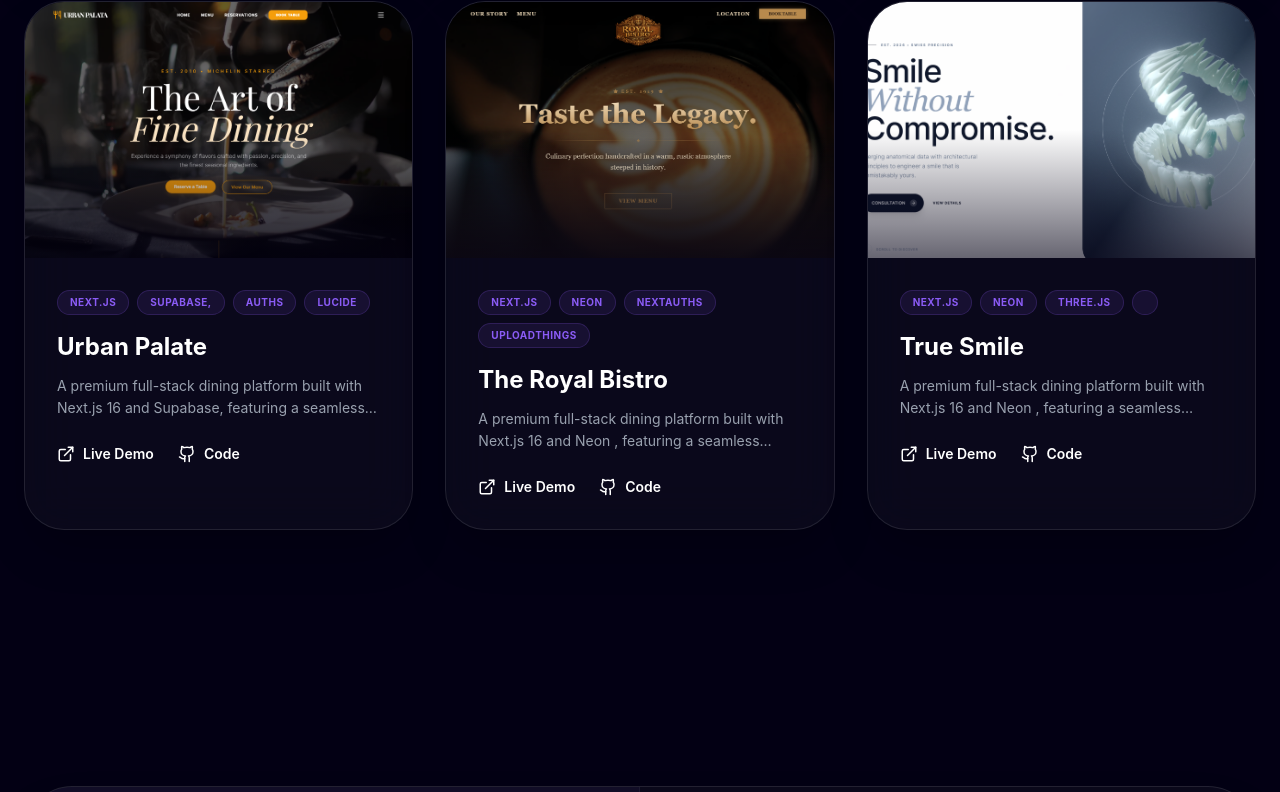
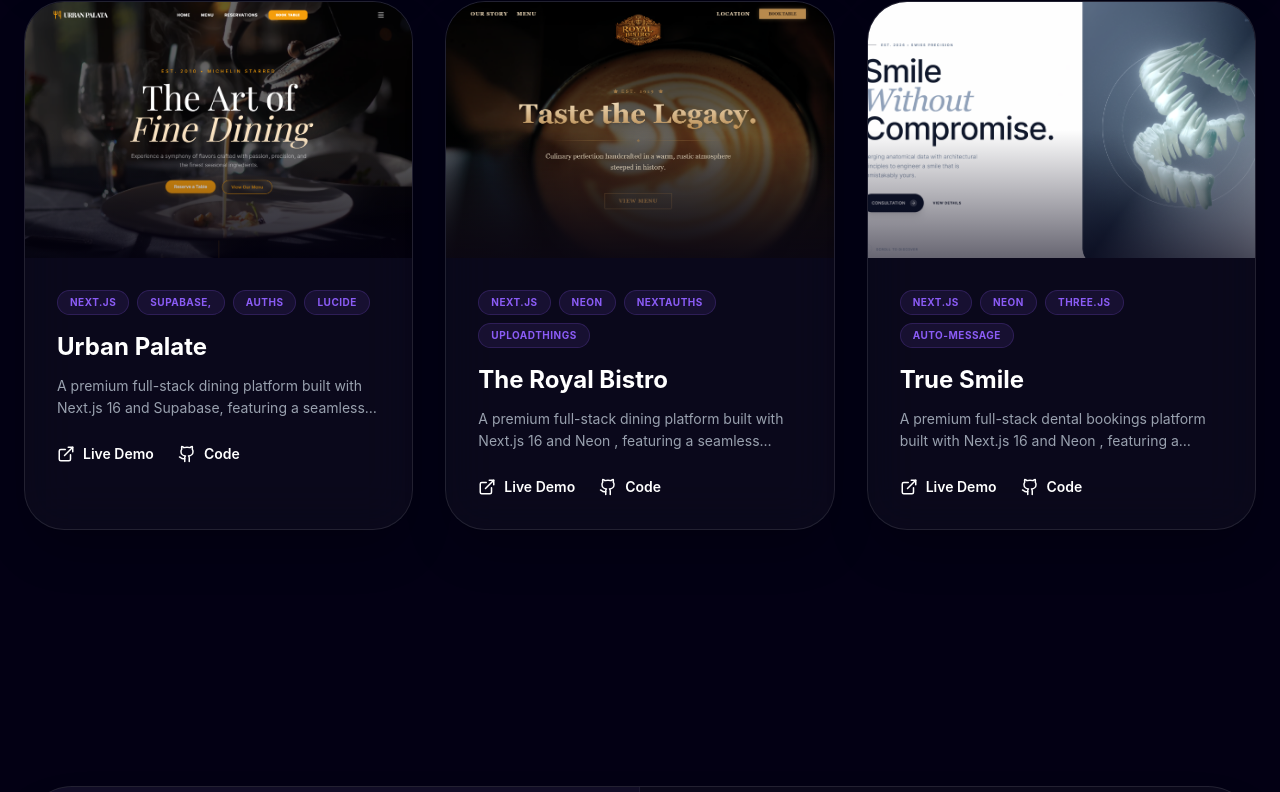
Before and after one commit to Chirantanv19/chirantan-tambe, a Next.js app: page / in a window 1280 px wide. Shown: the part 3239-4031 px from the top of the page. Built offline with nearby package versions, Linux system fonts and the light colour scheme.

Commit message:
fix render issue

```diff
--- a/src/data/projects.ts
+++ b/src/data/projects.ts
@@ -49,23 +49,19 @@ export const projects: Project[] = [
         id: 5,
         title: "The Royal Bistro",
         description: "A premium full-stack dining platform built with Next.js 16 and Neon , featuring a seamless reservation engine and a luxury glassmorphism UI.",
-        tech: ["Next.js", "Neon", "NextAuths", "UploadThings "],
+        tech: ["Next.js", "Neon", "NextAuths", "UploadThings"],
         link: "https://the-royal-bistro.vercel.app",
         github: "https://github.com/Chirantanv19/the-royal-bistro",
         image: "five.png",
     },
-     {
+
+    {
         id: 6,
         title: "True Smile",
-        description: "A premium full-stack dining platform built with Next.js 16 and Neon , featuring a seamless reservation engine and a luxury glassmorphism UI.",
-        tech: ["Next.js", "Neon", "Three.js", " "],
+        description: "A premium full-stack dental bookings platform built with Next.js 16 and Neon , featuring a seamless reservation engine and a luxury glassmorphism UI.",
+        tech: ["Next.js", "Neon", "Three.js", "Auto-message"],
         link: "https://truesmile.vercel.app",
         github: "https://github.com/Chirantanv19/TrueSmile",
-        image: "Six.png",
-    },
-
-
-
-
-
+        image: "six.png",
+    }
 ];
```
